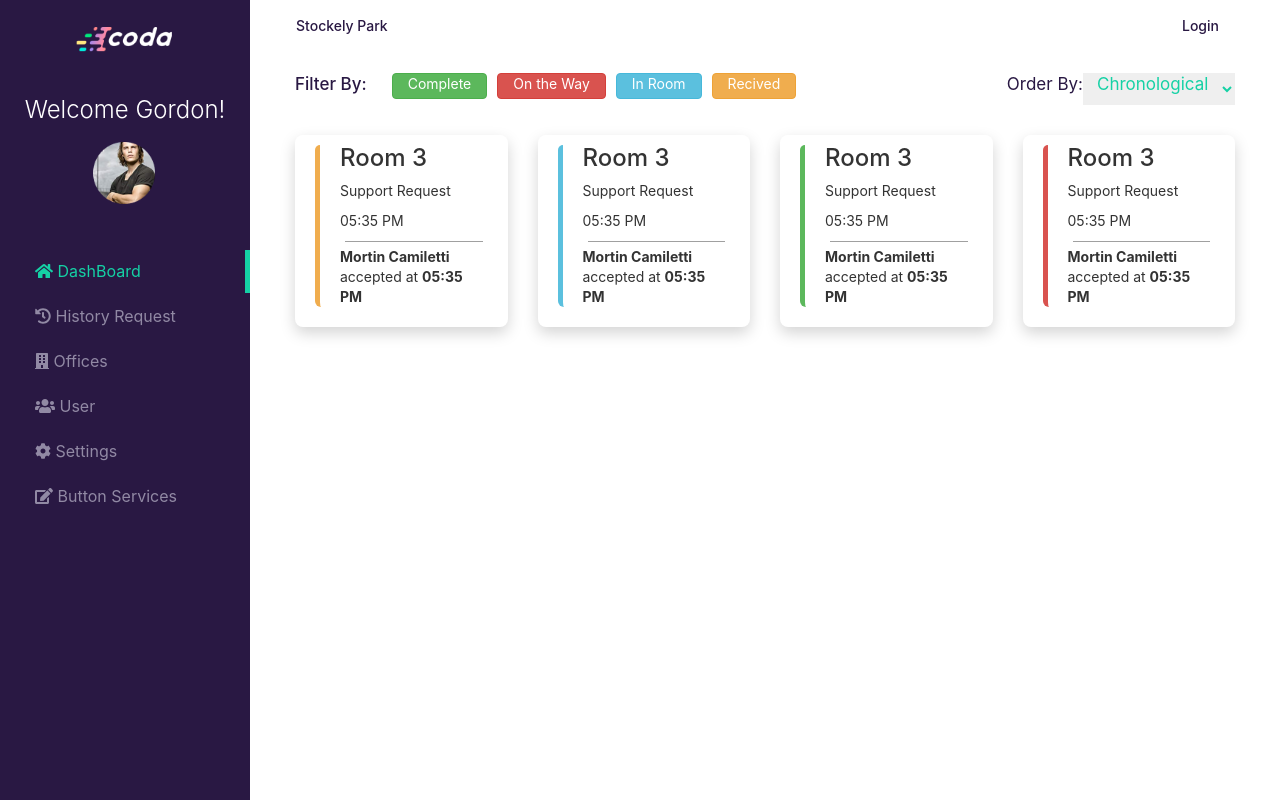
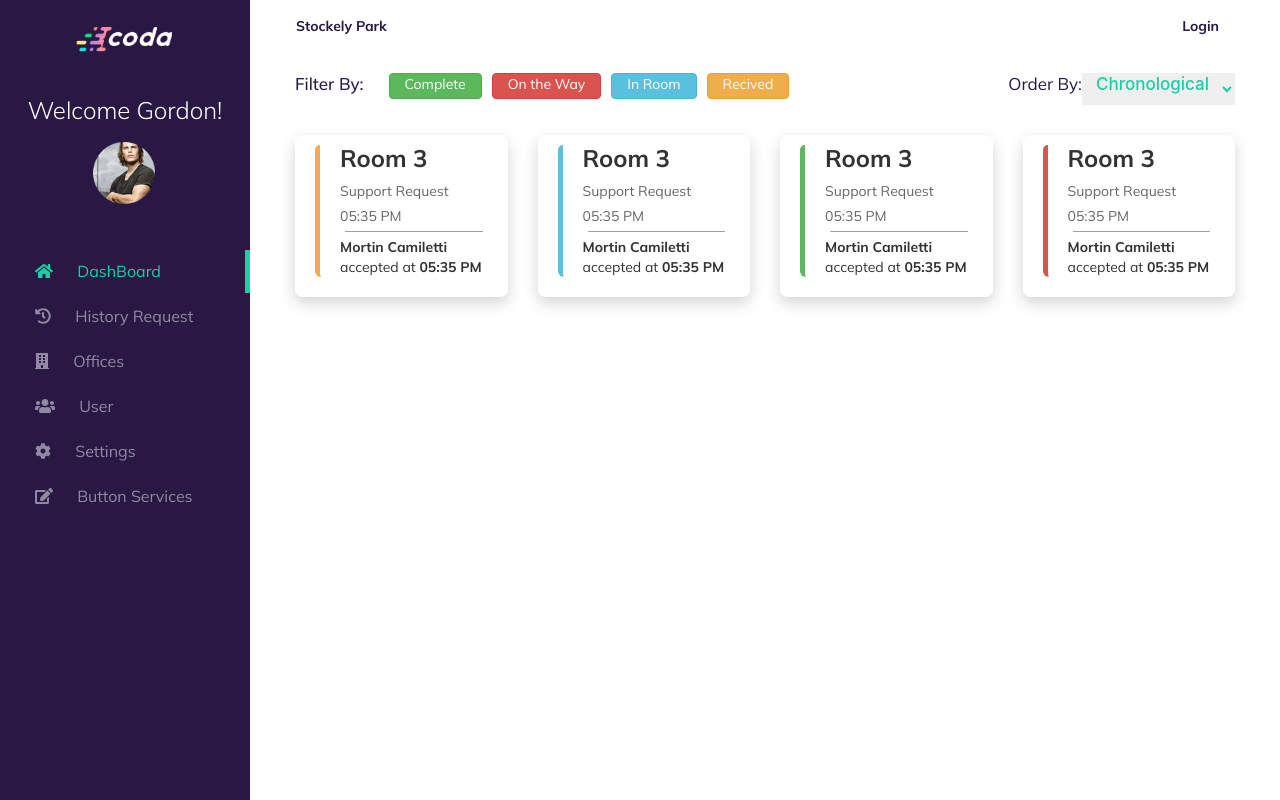
Before and after one commit to maqhb/Coda, a React (Create React App) app: page /dashboard in a window 1280 px wide. Built offline with nearby package versions, Linux system fonts and the light colour scheme.

Commit message:
Changes Done !

```diff
--- a/public/index.html
+++ b/public/index.html
@@ -17,6 +17,7 @@
     <link rel="manifest" href="%PUBLIC_URL%/manifest.json" />
     <link href="https://maxcdn.bootstrapcdn.com/bootstrap/3.3.7/css/bootstrap.min.css" rel="stylesheet" integrity="sha384-BVYiiSIFeK1dGmJRAkycuHAHRg32OmUcww7on3RYdg4Va+PmSTsz/K68vbdEjh4u" crossorigin="anonymous">
     <link href="https://stackpath.bootstrapcdn.com/font-awesome/4.7.0/css/font-awesome.min.css" rel="stylesheet" integrity="sha384-wvfXpqpZZVQGK6TAh5PVlGOfQNHSoD2xbE+QkPxCAFlNEevoEH3Sl0sibVcOQVnN" crossorigin="anonymous">
+    <link href="https://fonts.googleapis.com/css2?family=Mulish:ital,wght@0,200;0,300;0,400;0,500;0,600;0,700;0,800;0,900;1,200;1,300;1,400;1,500;1,600;1,700;1,800;1,900&display=swap" rel="stylesheet">
     <!--
       Notice the use of %PUBLIC_URL% in the tags above.
       It will be replaced with the URL of the `public` folder during the build.
--- a/src/components/Main/DashBoard.js
+++ b/src/components/Main/DashBoard.js
@@ -167,8 +167,8 @@ const DashBoard = () =>{
                                                 <div className="roomCard">
                                                     <div className="roomDetail y-l-b">
                                                         <h3>Room 3</h3>
-                                                        <p>Support Request</p>
-                                                        <p>05:35 PM</p>
+                                                        <p className="text">Support Request</p>
+                                                        <p className="text">05:35 PM</p>
                                                         <hr/>
                                                         <p><strong>Mortin Camiletti</strong> accepted at <strong>05:35 PM</strong></p>
                                                     </div>
@@ -178,8 +178,8 @@ const DashBoard = () =>{
                                                 <div className="roomCard">
                                                     <div className="roomDetail b-l-b">
                                                         <h3>Room 3</h3>
-                                                        <p>Support Request</p>
-                                                        <p>05:35 PM</p>
+                                                        <p className="text">Support Request</p>
+                                                        <p className="text">05:35 PM</p>
                                                         <hr/>
                                                         <p><strong>Mortin Camiletti</strong> accepted at <strong>05:35 PM</strong></p>
                                                     </div>
@@ -189,8 +189,8 @@ const DashBoard = () =>{
                                                 <div className="roomCard">
                                                     <div className="roomDetail g-l-b">
                                                         <h3>Room 3</h3>
-                                                        <p>Support Request</p>
-                                                        <p>05:35 PM</p>
+                                                        <p className="text">Support Request</p>
+                                                        <p className="text">05:35 PM</p>
                                                         <hr/>
                                                         <p><strong>Mortin Camiletti</strong> accepted at <strong>05:35 PM</strong></p>
                                                     </div>
@@ -200,8 +200,8 @@ const DashBoard = () =>{
                                                 <div className="roomCard">
                                                     <div className="roomDetail r-l-b">
                                                         <h3>Room 3</h3>
-                                                        <p>Support Request</p>
-                                                        <p>05:35 PM</p>
+                                                        <p className="text">Support Request</p>
+                                                        <p className="text">05:35 PM</p>
                                                         <hr/>
                                                         <p><strong>Mortin Camiletti</strong> accepted at <strong>05:35 PM</strong></p>
                                                     </div>
--- a/src/components/Main/office_Drag_Drop.js
+++ /dev/null
@@ -1,18 +0,0 @@
-import React,{useState} from 'react';
-
-
-const Office_Drag_Drop = () =>{
-    return(
-        <div className="roomDiv">
-            <div className="container-fluid">
-                <div className="row">
-                    <div className="col-lg-12">
-                        <h3>Conference Room 5</h3>
-                    </div>
-                </div>
-            </div>
-        </div>
-    )
-}
-
-export default Office_Drag_Drop;
--- a/src/components/auth/Login.js
+++ b/src/components/auth/Login.js
@@ -1,7 +1,8 @@
 import React,{useState} from 'react';
+import {Link} from 'react-router-dom';
 import '../../styles/style.css';
 import { FontAwesomeIcon } from "@fortawesome/react-fontawesome";
-import { faEye } from "@fortawesome/free-solid-svg-icons";
+import { faEye,faBackward } from "@fortawesome/free-solid-svg-icons";
 const eye = <FontAwesomeIcon icon={faEye} />;
 
 const Login = () =>{
@@ -38,8 +39,13 @@ return(
                                         </div>
                                     </div>
                                     :
+                                    <div>
                                     <div className="btnDiv" onClick={toggleForgetSection}>
                                         <a>Send Email</a>
+                                    </div>
+                                        <p onClick={toggleForgetSection} className="goBackText"><FontAwesomeIcon icon={faBackward}/>
+                                            <a>Go Back</a>
+                                        </p>
                                     </div>
 
                                 }
--- a/src/routing/Routes.js
+++ b/src/routing/Routes.js
@@ -2,7 +2,6 @@ import React from 'react';
 import { Route, Switch } from "react-router-dom";
 import Login from '../components/auth/Login';
 import DashBoard from '../components/Main/DashBoard';
-import OfficeDragDrop from '../components/Main/office_Drag_Drop';
 
 export default props =>(
     <Switch>
--- a/src/styles/style.css
+++ b/src/styles/style.css
@@ -35,7 +35,9 @@ hr{
 :focus,:visited,:active{
     outline: none;
 }
-
+p,h1,h2,h3,h4,h5,h6,a,span,label,input,th,td{
+    font-family: 'Mulish', sans-serif !important;
+}
 
 
 
@@ -191,7 +193,7 @@ hr{
 #loginSection .formContent label a{
     float: right;
     color: #291843;
-    font-weight: 500;
+    font-weight: 700;
     cursor: pointer;
 }
 #loginSection .formContent input{
@@ -202,7 +204,7 @@ hr{
 }
 #loginSection .formContent label {
     width: 100%;
-
+    font-weight: 700;
 }
 #loginSection .formContent .btnDiv{
     margin-top: 20px;
@@ -225,6 +227,19 @@ hr{
     top: 16px;
     color: gray;
 }
+#loginSection .formContent .goBackText{
+    margin-top: 20px;
+    text-align: center;
+    font-size: 17px;
+}
+#loginSection .formContent .goBackText a{
+    font-weight: 800;
+    color: darkgray;
+}
+#loginSection .formContent .goBackText svg{
+    color: darkgray;
+    margin-right: 9px;
+}
 /****************** DashBoard ***********/
 #dashBoard .sideNav{
     top: 0;
@@ -243,6 +258,9 @@ hr{
 #dashBoard .sideNav .listDiv .nav-pills li{
     margin-bottom: 0px !important;
 }
+#dashBoard .sideNav .listDiv .nav-pills li a>svg{
+    margin-right: 20px;
+}
 #dashBoard .sideNav .listDiv .nav-pills{
     padding-left: 20px;
 }
@@ -253,7 +271,7 @@ hr{
 }
 #dashBoard .navbar-inverse .navbar-brand,#dashBoard .navbar-right a{
     color: #291843;
-    font-weight: 500;
+    font-weight: 700;
     font-size: 14px;
 }
 #dashBoard .sideNavContent .logoDiv{
@@ -326,6 +344,7 @@ hr{
     padding: 10px;
     font-size: 17px;
     padding-top: 0px;
+    font-weight: 500;
 }
 #dashBoard .main-filter .selectDiv label{
     font-size: 17px;
@@ -349,10 +368,15 @@ hr{
 }
 #dashBoard .room-details .roomCard h3{
     margin-top: 0px;
+    font-weight: 700;
 }
 #dashBoard .roomDetail{
     padding-left: 20px;
     border-radius: 5px 0px 107px 6px;
+}
+#dashBoard .roomDetail p.text{
+    margin-bottom: 5px;
+    opacity: 0.75;
 }
 #dashBoard .roomDetail hr{
     margin: 5px;
@@ -362,11 +386,11 @@ hr{
 }
 #dashBoard .main-content #history h3 {
     margin-top: 45px;
-    font-weight: 400;
+    font-weight: 700;
 }
-#dashBoard .main-content #offices h3 {
+#dashBoard .main-content #offices h3,#user h3 {
     margin-top: 23px;
-    font-weight: 400;
+    font-weight: 600;
 }
 #dashBoard .main-content #offices .office-btn-div{
     float: right;
@@ -463,11 +487,10 @@ hr{
     margin-top: 30px;
 }
 .modal-body .formDiv label,.edit-profile-div label{
-    font-weight: 300;
+    font-weight: 600;
 }
 .about-company label{
-    font-weight: 300;
-    margin-top: 20px;
+    font-weight: 600;
 }
 .modal-body .formDiv input,.edit-profile-div input,.about-company input{
     border: none;
@@ -543,7 +566,7 @@ button.close:focus{
 }
 #dashBoard .main-content #setting h3 {
     margin-top: 44px;
-    font-weight: 400;
+    font-weight: 600;
 }
 #dashBoard .main-content #setting .profile-image-div{
     margin-top: 30px;
@@ -563,6 +586,7 @@ button.close:focus{
     padding: 10px 20px;
     border-radius: 5px;
     color: #15d1a5;
+    font-weight: 800 !important;
 }
 .edit-profile-div,.about-company{
     margin-top: 40px;
@@ -619,7 +643,7 @@ button.close:focus{
     color: gray;
 }
 #dashBoard .main-content #button-services h3{
-    font-weight: 400;
+    font-weight: 600;
 }
 #dashBoard .main-content #button-services .new-button-service,#user .new-user{
     float: right;
```
